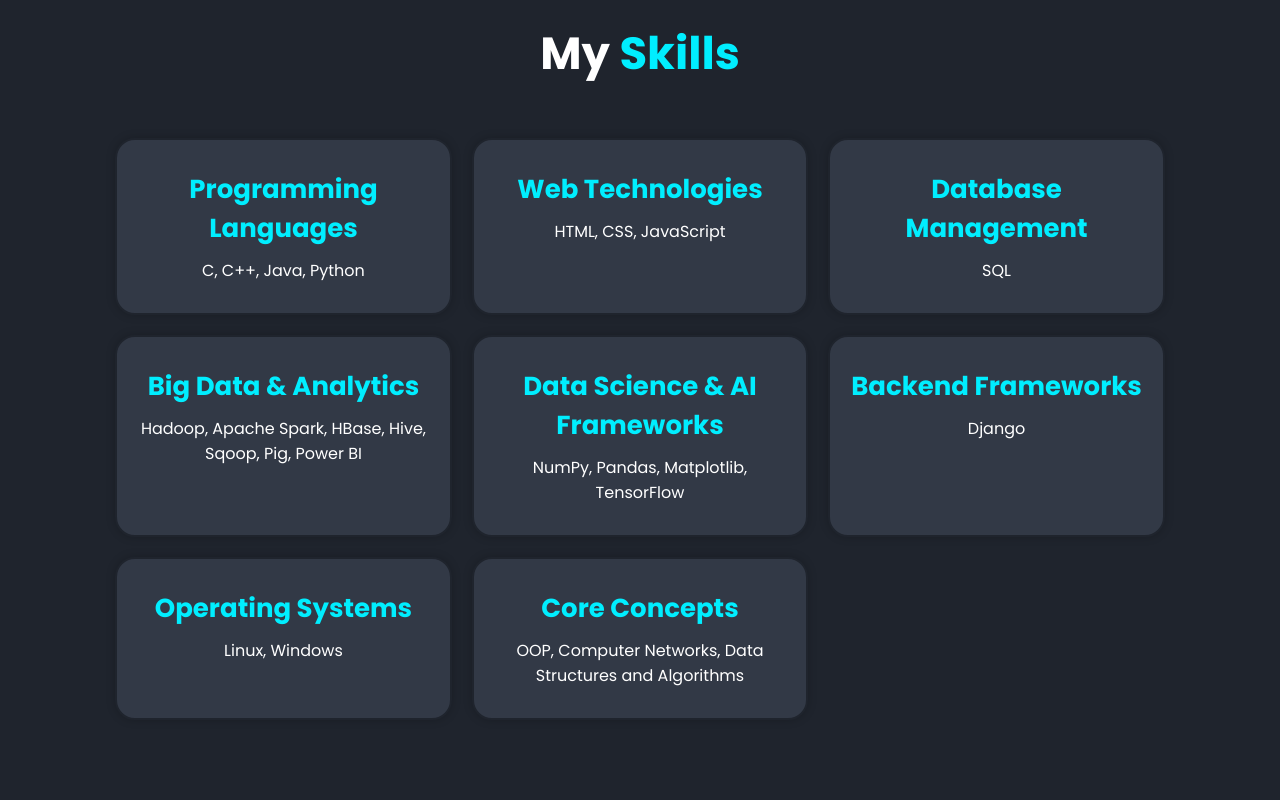
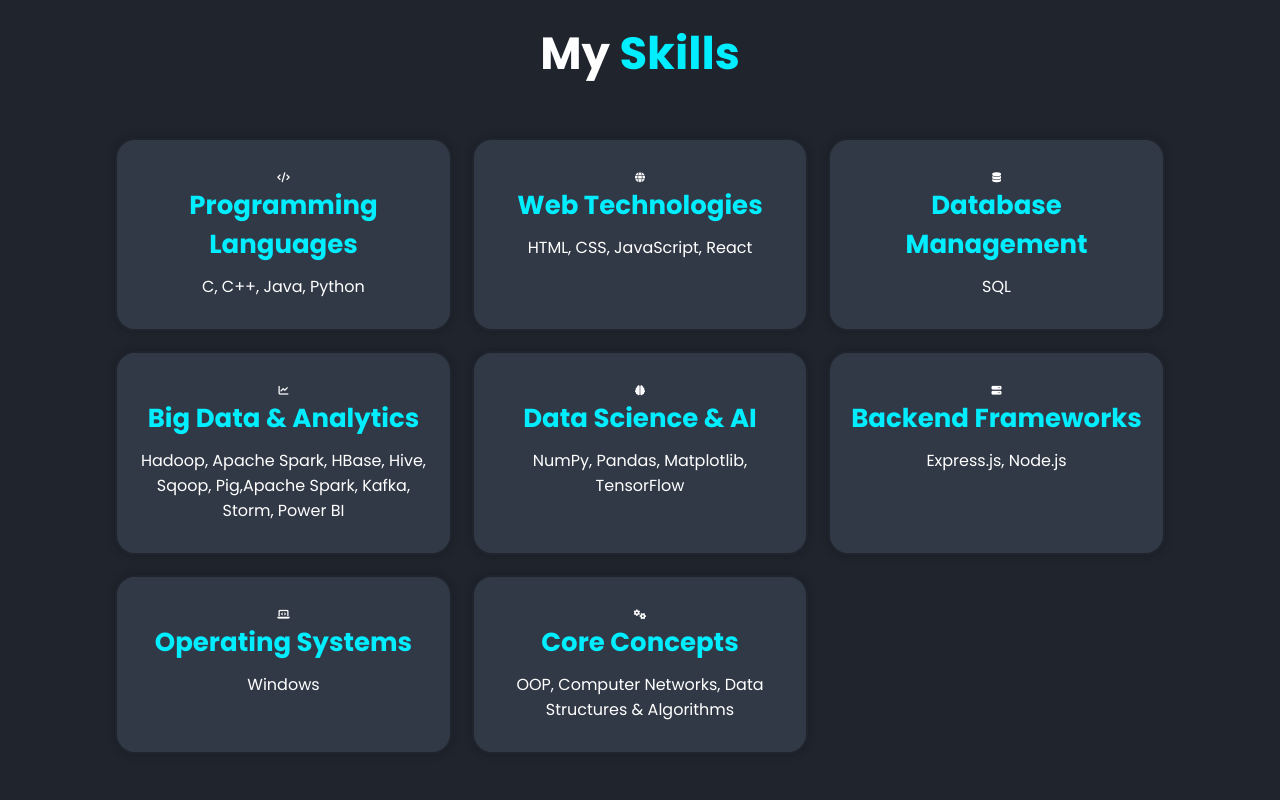
Before and after one commit to lokeswaripindi/Portfolio, a plain HTML site: page index.html in a window 1280 px wide. Shown: the part 1680-2480 px from the top of the page. Drawn offline with nearby package versions, Linux system fonts and the light colour scheme.

Commit message:
Update index.html

```diff
--- a/index.html
+++ b/index.html
@@ -43,12 +43,12 @@
           <a href="https://github.com/lokeswaripindi" target="_blank">
               <i class="bx bxl-github"></i>
           </a>
-          <a href="https://leetcode.com/u/Lokeswari_Pindi/" target="_blank" class="leetcode-link">
+          <a href="https://leetcode.com/u/Finny_Novel/" target="_blank" class="leetcode-link">
             <img src="https://upload.wikimedia.org/wikipedia/commons/1/19/LeetCode_logo_black.png"
                  alt="LeetCode" class="leetcode-icon">
         </a>
 
-          <a href="https://www.hackerrank.com/profile/pindilokeswari" target="_blank">
+          <a href="https://www.hackerrank.com/profile/finnynovel" target="_blank">
               <i class="fa-brands fa-hackerrank"></i>
           </a>
       </div>
@@ -56,7 +56,7 @@
 
 
 
-        <a href="https://docs.google.com/document/d/1SP169DpQQe1haxph5LH0WDP2TBjNMWAZ/edit?usp=sharing&ouid=101726591449351068730&rtpof=true&sd=true" class="btn" target="_blank">Download CV</a>
+        <a href="https://drive.google.com/file/d/1AqaXMYi2KPpF_ww5RAMMsVFh_4pVh3BM/view?usp=sharing" class="btn" target="_blank">Download CV</a>
 
     </div>
 
@@ -89,48 +89,74 @@
   </div>
 </section>
 
+
 <section class="skills" id="skills">
   <h2 class="heading">My <span>Skills</span></h2>
   <div class="skills-container">
 
-      <div class="skills-box">
+      <div class="skills-box left">
+          <i class="fas fa-code"></i>
+          <div class="skills-content">
               <h3>Programming Languages</h3>
               <p>C, C++, Java, Python</p>
           </div>
-
-      <div class="skills-box">
-          <h3>Web Technologies</h3>
-          <p>HTML, CSS, JavaScript</p>
       </div>
 
-      <div class="skills-box">
+      <div class="skills-box right">
+          <i class="fas fa-globe"></i>
+          <div class="skills-content">
+              <h3>Web Technologies</h3>
+              <p>HTML, CSS, JavaScript, React</p>
+          </div>
+      </div>
+
+      <div class="skills-box left">
+          <i class="fas fa-database"></i>
+          <div class="skills-content">
               <h3>Database Management</h3>
               <p>SQL</p>
           </div>
-
-      <div class="skills-box">
-          <h3>Big Data & Analytics</h3>
-          <p>Hadoop, Apache Spark, HBase, Hive, Sqoop, Pig, Power BI</p>
       </div>
 
-      <div class="skills-box">
-          <h3>Data Science & AI Frameworks</h3>
+      <div class="skills-box right">
+          <i class="fas fa-chart-line"></i>
+          <div class="skills-content">
+              <h3>Big Data & Analytics</h3>
+              <p>Hadoop, Apache Spark, HBase, Hive, Sqoop, Pig,Apache Spark, Kafka, Storm, Power BI</p>
+          </div>
+      </div>
+
+      <div class="skills-box left">
+          <i class="fas fa-brain"></i>
+          <div class="skills-content">
+              <h3>Data Science & AI</h3>
               <p>NumPy, Pandas, Matplotlib, TensorFlow</p>
           </div>
-
-      <div class="skills-box">
-          <h3>Backend Frameworks</h3>
-          <p>Django</p>
       </div>
 
-      <div class="skills-box">
-          <h3>Operating Systems</h3>
-          <p>Linux, Windows</p>
+      <div class="skills-box right">
+          <i class="fas fa-server"></i>
+          <div class="skills-content">
+              <h3>Backend Frameworks</h3>
+              <p>Express.js, Node.js</p>
+          </div>
       </div>
 
-      <div class="skills-box">
+
+      <div class="skills-box left">
+          <i class="fas fa-laptop-code"></i>
+          <div class="skills-content">
+              <h3>Operating Systems</h3>
+              <p>Windows</p>
+          </div>
+      </div>
+
+      <div class="skills-box right">
+          <i class="fas fa-cogs"></i>
+          <div class="skills-content">
               <h3>Core Concepts</h3>
-          <p>OOP, Computer Networks, Data Structures and Algorithms</p>
+              <p>OOP, Computer Networks, Data Structures & Algorithms</p>
+          </div>
       </div>
 
   </div>
@@ -197,7 +223,7 @@
           <div class="portfolio-layer">
               <h4>Business Intelligence</h4>
               <p>Sales & Marketing Insights Dashboard</p>
-              <a href="#"><i class="bx bx-link-external"></i></a>
+              <a href="https://drive.google.com/drive/folders/1qRPZ9K1NR6E2WwAjbwc9AouNQw6hOhWx?usp=sharing"><i class="bx bx-link-external"></i></a>
           </div>
       </div>
 
@@ -247,14 +273,16 @@
 
 
 
+
 <footer class="footer">
   <div class="footer-text">
-      <p>Copyright &copy; 2023 by Codehal | All Rights Reserved.</p>
+      <p>&copy; 2025 Codehal | All Rights Reserved.</p>
   </div>
   <div class="footer-iconTop">
-      <a href="#home"><i class="bx-up-arrow-alt"></i></a>
+      <a href="#home"><i class="bx bx-up-arrow-alt"></i></a>
   </div>
 </footer>
+
 
   <script src="https://unpkg.com/scrollreveal"></script>
 
```
Lines whose indentation alone changed are shown as unchanged.
